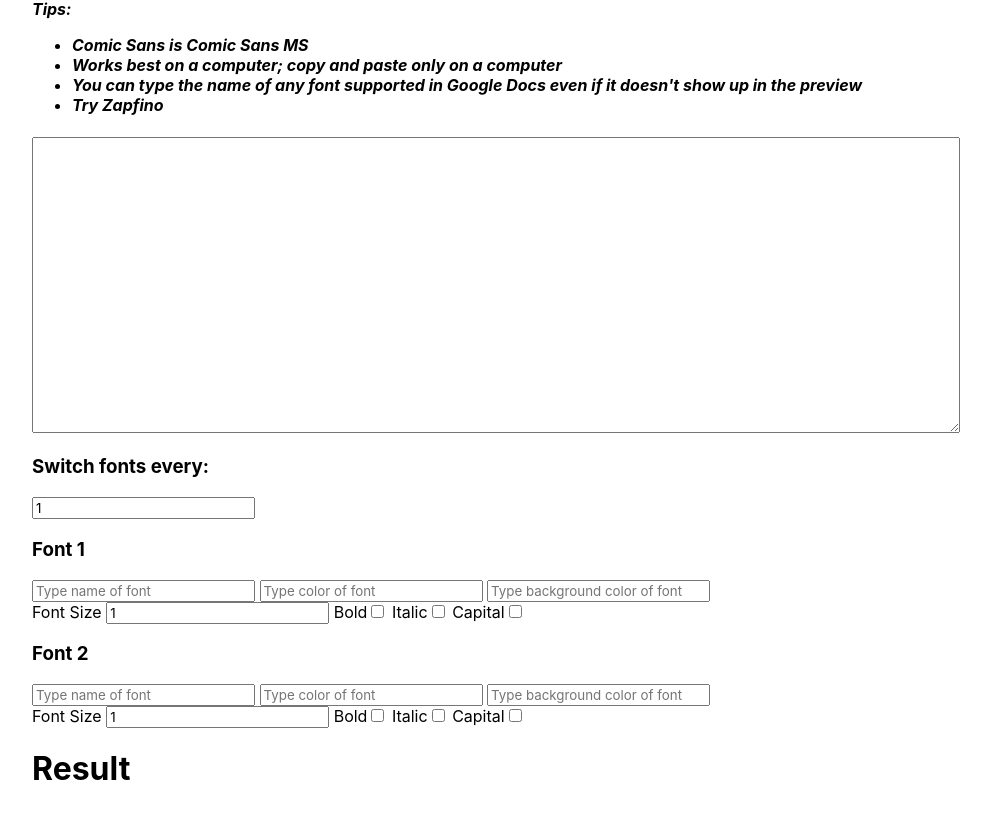
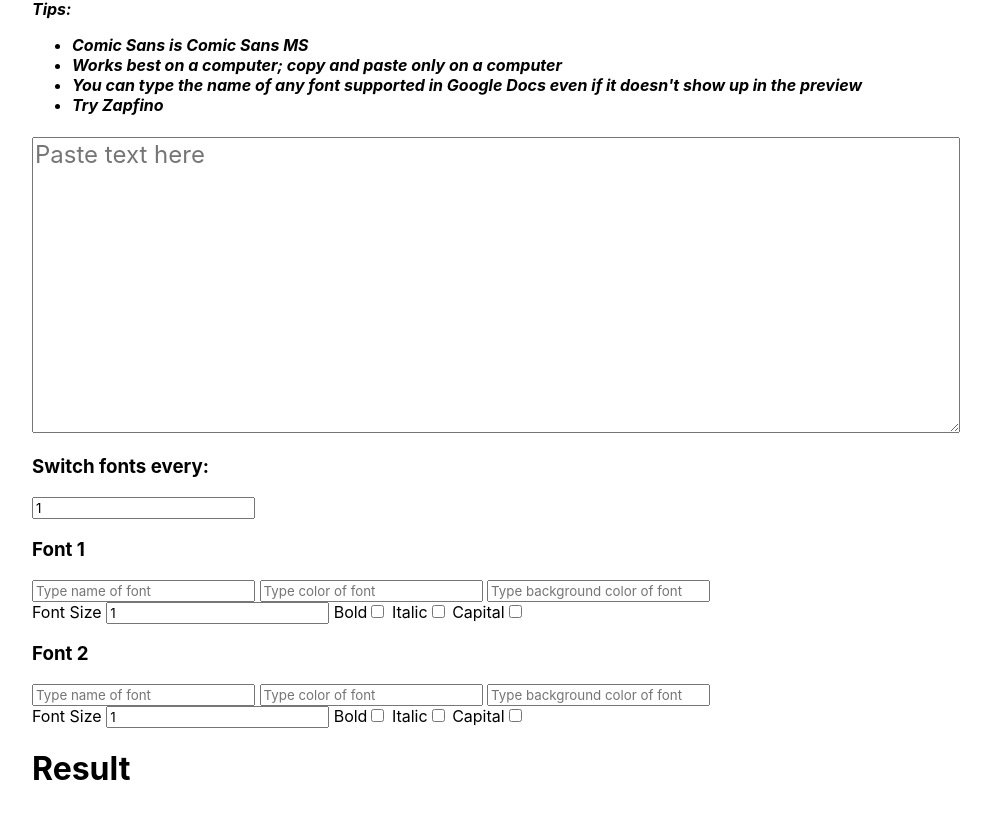
Before and after one commit to eado/fontswitcher, a plain HTML site: page index.html in a window 1280 px wide. Shown: the part 125-944 px from the top of the page, without its empty margins (32-1023 px from the left). Drawn offline with Linux system fonts and the light colour scheme.

Commit message:
Add paste message

```diff
--- a/index.html
+++ b/index.html
@@ -27,7 +27,7 @@
        <li>You can type the name of any font supported in Google Docs even if it doesn't show up in the preview</li>
        <li>Try Zapfino</li>
     </ul></i></h4>
-    <textarea name="" id="text" cols="30" rows="10" onkeyup="stringToHTML()"></textarea>
+    <textarea name="" id="text" cols="30" rows="10" onkeyup="stringToHTML()" placeholder="Paste text here"></textarea>
     <br>
     <h3>Switch fonts every: </h3>
     <input type="number"  value="1" name="" id="everyother" onkeyup="stringToHTML()"  onmouseup="stringToHTML()" placeholder="1 character">
```
